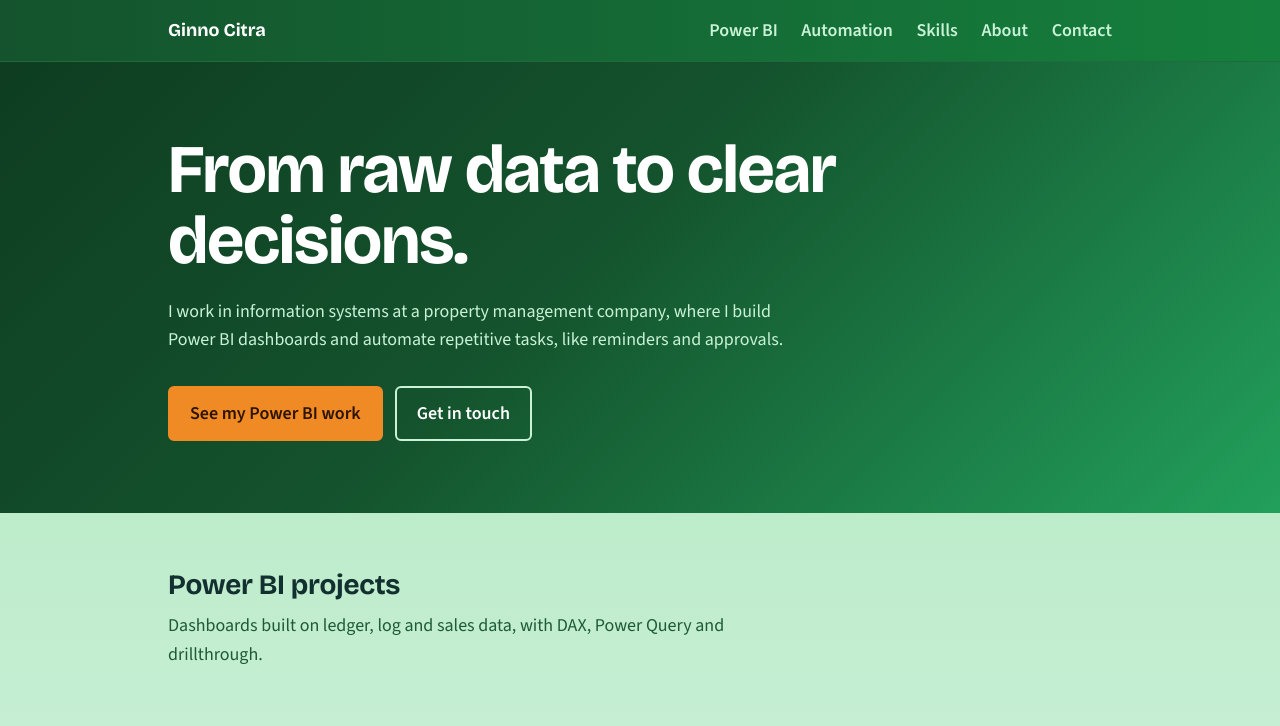
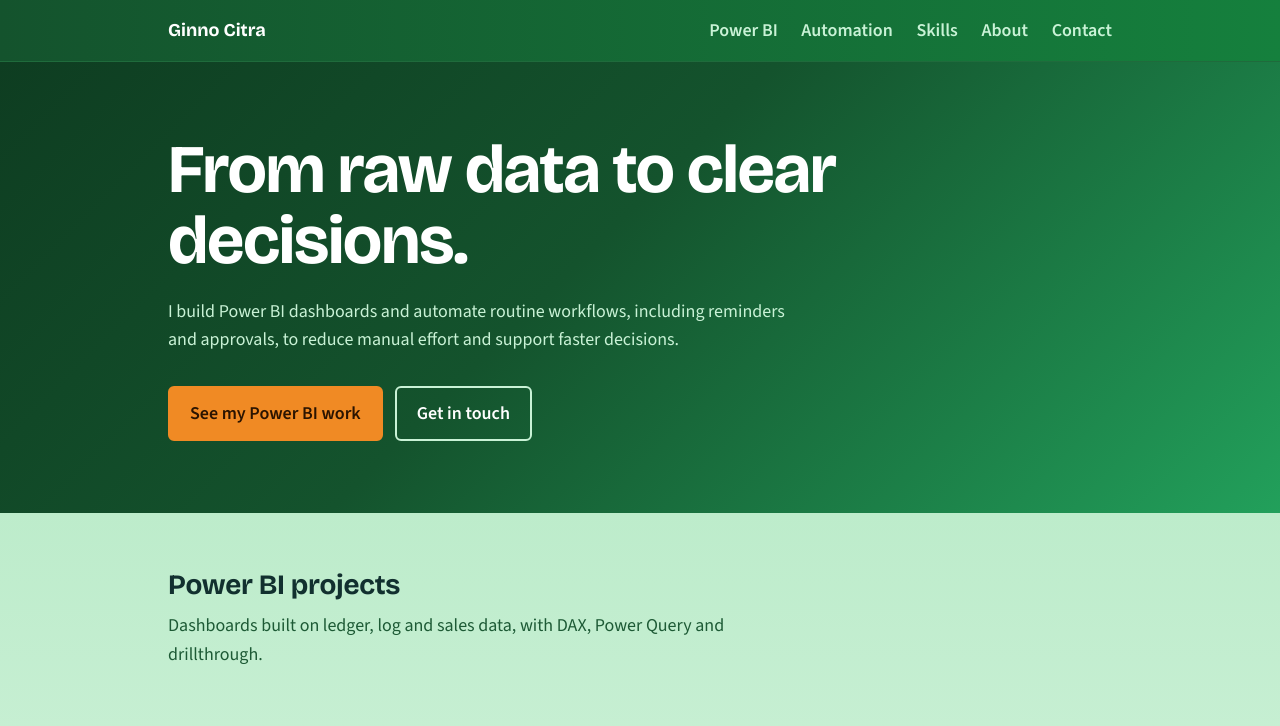
Before and after one commit to ginno-citra/ginno-citra.github.io, a plain HTML site: page index.html in a window 1280 px wide. Shown: the top 726 px of the page. Drawn offline with nearby package versions, Linux system fonts and the light colour scheme.

Commit message:
Revise paragraph for clarity and conciseness

```diff
--- a/index.html
+++ b/index.html
@@ -98,7 +98,7 @@ footer{background:linear-gradient(90deg,#0e3d21,#14532d);color:var(--soft);paddi
   <div class="herobg">
   <div class="wrap hero">
     <h1>From raw data to clear decisions.</h1>
-    <p>I work in information systems at a property management company, where I build Power BI dashboards and automate repetitive tasks, like reminders and approvals.</p>
+    <p>I build Power BI dashboards and automate routine workflows, including reminders and approvals, to reduce manual effort and support faster decisions.</p>
     <div class="btns">
       <a class="btn primary" href="#powerbi">See my Power BI work</a>
       <a class="btn ghost" href="#contact">Get in touch</a>
```
